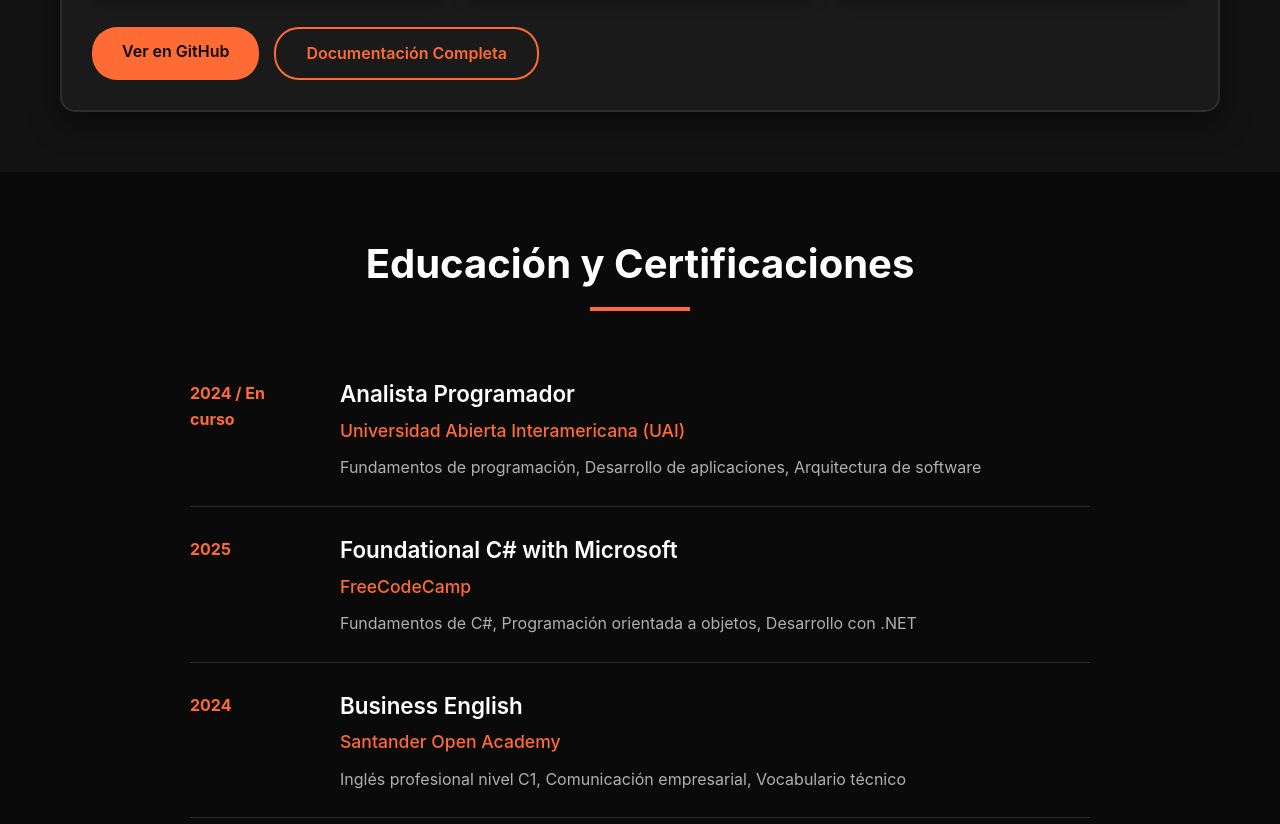
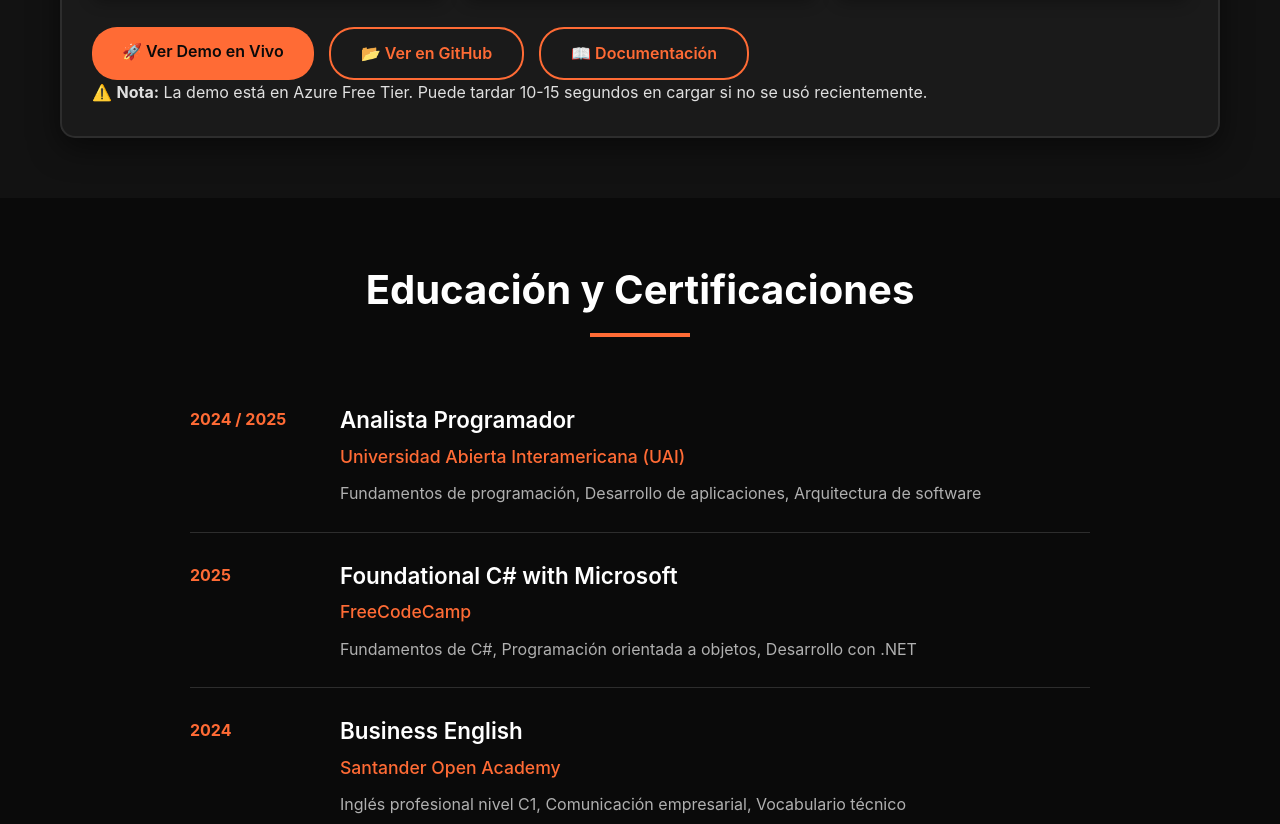
Before and after one commit to JuanCruzVillar/juancruzvillar.github.io, a plain HTML site: page index.html in a window 1280 px wide. Shown: the part 2844-3668 px from the top of the page. Drawn offline with Linux system fonts and the light colour scheme.

Commit message:
Agregar link para Demo en vivo de mi primer proyecto

```diff
--- a/index.html
+++ b/index.html
@@ -220,13 +220,30 @@
                     </div>
 
                     <div class="project-links">
-                        <a href="https://github.com/JuanCruzVillar/Ecommerce-MVC" target="_blank" class="btn btn-primary">
-                            Ver en GitHub
-                        </a>
-                        <a href="https://github.com/JuanCruzVillar/Ecommerce-MVC#readme" target="_blank" class="btn btn-secondary">
-                            Documentación Completa
-                        </a>
-                    </div>
+    <a href="https://ecommerce-hardware-store-cueng0bahab0bxbx.brazilsouth-01.azurewebsites.net"
+       target="_blank"
+       class="btn btn-primary">
+        🚀 Ver Demo en Vivo
+    </a>
+    <a href="https://github.com/JuanCruzVillar/Ecommerce-MVC"
+       target="_blank"
+       class="btn btn-secondary">
+        📂 Ver en GitHub
+    </a>
+    <a href="https://github.com/JuanCruzVillar/Ecommerce-MVC#readme"
+       target="_blank"
+       class="btn btn-secondary">
+        📖 Documentación
+    </a>
+</div>
+
+
+<div>
+    <p>
+        ⚠️ <strong>Nota:</strong> La demo está en Azure Free Tier.
+        Puede tardar 10-15 segundos en cargar si no se usó recientemente.
+    </p>
+</div>
                 </div>
             </div>
         </div>
@@ -241,7 +258,7 @@
 
 
                 <div class="timeline-item">
-                    <div class="timeline-date">2024 / En curso</div>
+                    <div class="timeline-date">2024 / 2025</div>
                     <div class="timeline-content">
                         <h3>Analista Programador</h3>
                         <h4>Universidad Abierta Interamericana (UAI)</h4>
```
